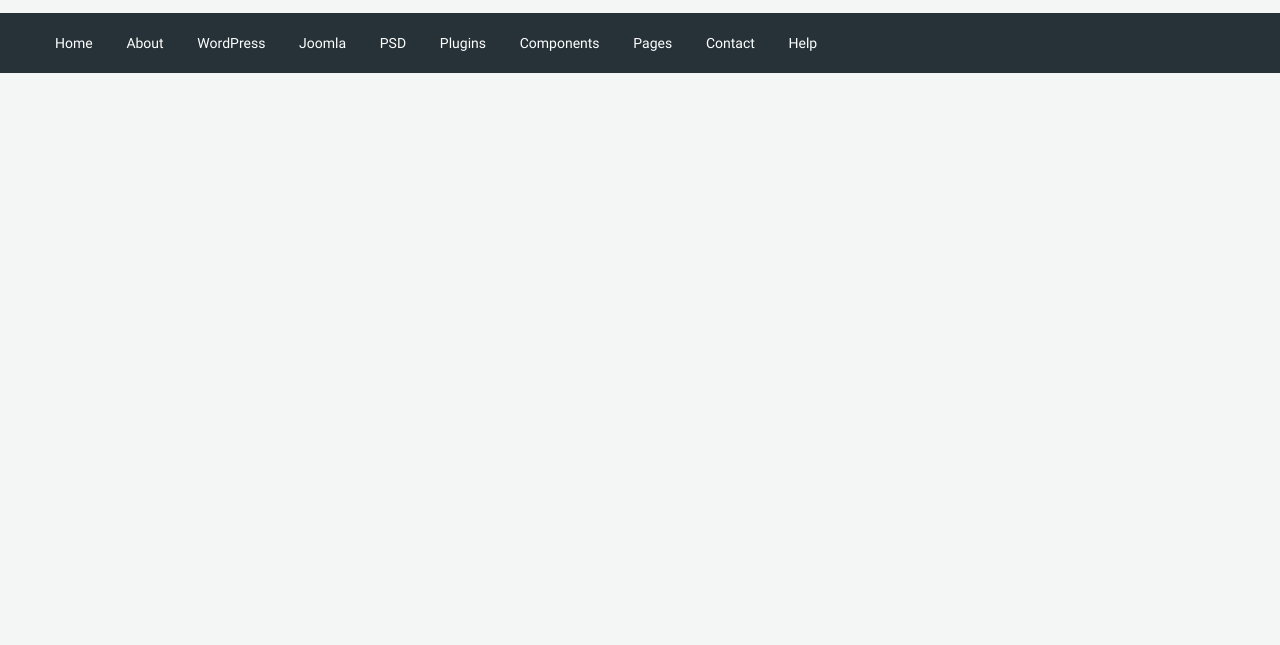
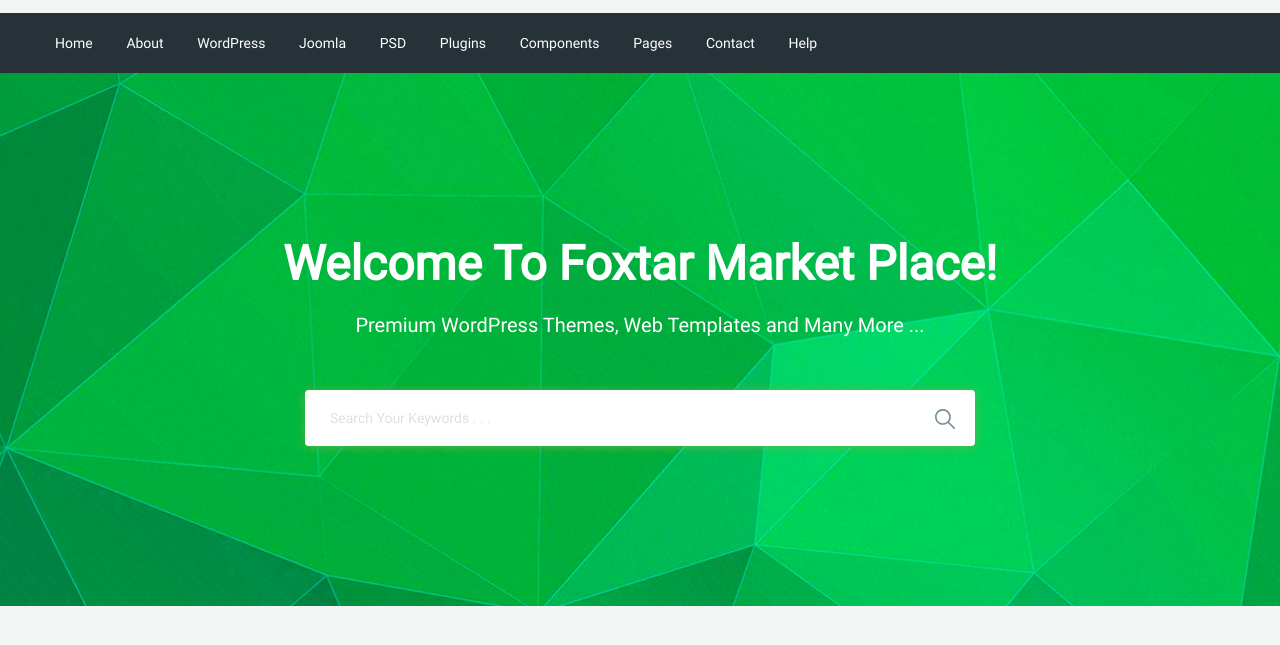
Before and after one commit to anna-stefanova/moderno, a website: page app/index.html in a window 1280 px wide. Shown: the part 77-722 px from the top of the page. Drawn offline with nearby package versions, Linux system fonts and the light colour scheme; files that its build step writes are made by us from their sources.

Commit message:
added search section

```diff
--- a/app/index.html
+++ b/app/index.html
@@ -47,6 +47,23 @@
         </div>
     </div>
 </header>
+<section class="search" style="background-image: url(images/search-bg.jpg);">
+    <div class="container">
+        <div class="search__inner">
+            <div class="search__inner-title">Welcome To Foxtar Market Place!</div>
+            <div class="search__inner-text">Premium WordPress Themes, Web Templates and Many More ...</div>
+            <div class="search__inner-form">
+                <form action="">
+                    <input type="text" placeholder="Search Your Keywords . . ." required>
+                    <button type="submit">
+                        <img src="images/icons/loupe.svg" alt="search">
+                    </button>
+                </form>
+            </div>
+        </div>
+    </div>
+</section>
+
 <script src="js/main.min.js"></script>
 </body>
 </html>
--- a/app/scss/style.scss
+++ b/app/scss/style.scss
@@ -67,12 +67,68 @@
   }
 }
 
+.search {
 
+  background-repeat: no-repeat;
+  background-size: cover;
+  background-position: center;
+  min-height: 533px;
+}
 
+.search__inner {
+  padding: 155px 0 100px;
+  color: #ffffff;
+  text-align: center;
 
-.Home___________About____________WordPress______ {
-  font-size: 14px;
-  font-family: "Roboto";
-  color: rgb(255, 255, 255);
-  line-height: 2.143;
+  &-title {
+    margin-bottom: 10px;
+    font-size: 48px;
+    font-weight: 600;
+    line-height: 72px;
+  }
+  &-text {
+    margin-bottom: 50px;
+    font-size: 20px;
+    font-weight: 500;
+    line-height: 30px;
+  }
+  &-form {
+    max-width: 670px;
+    margin: 0 auto;
+    position: relative;
+
+    input {
+      display: block;
+      width: 100%;
+      box-shadow: 0 1px 10px 0 rgba(124, 178, 64, 0.75);
+      border-radius: 4px;
+      height: 56px;
+      border: none;
+      font-size: 14px;
+      font-weight: 500;
+      padding-left: 25px;
+      padding-right: 60px;
+
+      &:focus {
+        outline: #00853c solid 2px;
+      }
+      &::placeholder {
+        color: #dae1e4;
+      }
+    }
+    button {
+      position: absolute;
+      border: none;
+      background-color: transparent;
+      right: 14px;
+      top: 18px;
+      cursor: pointer;
+      img {
+        height: 20px;
+        width: 20px;
+        fill: red;
+      }
+
+    }
+  }
 }
```
Also changed, not shown: app/images/icons/loupe.svg (added), app/images/search-bg.jpg (added), dist/images/icons/loupe.svg (added), dist/images/search-bg.jpg (added).
